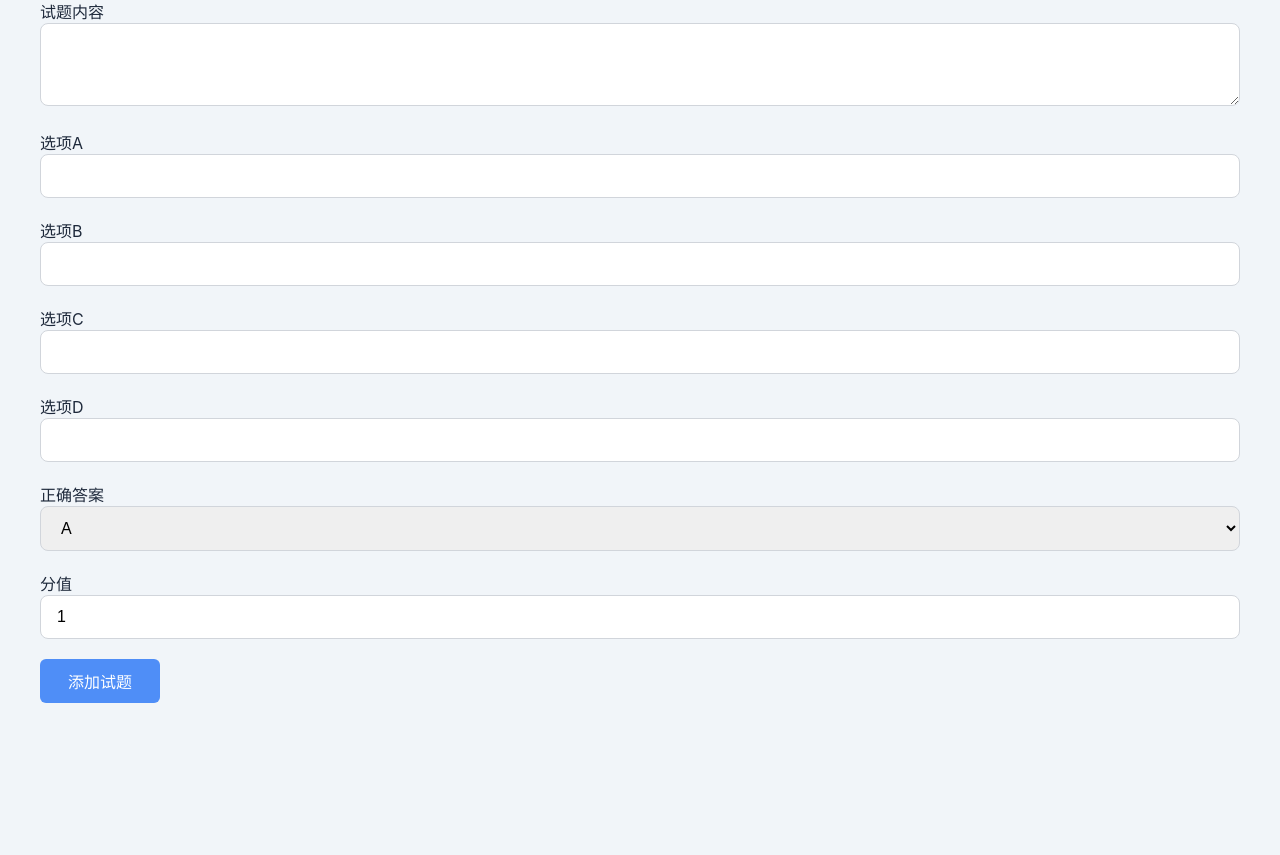
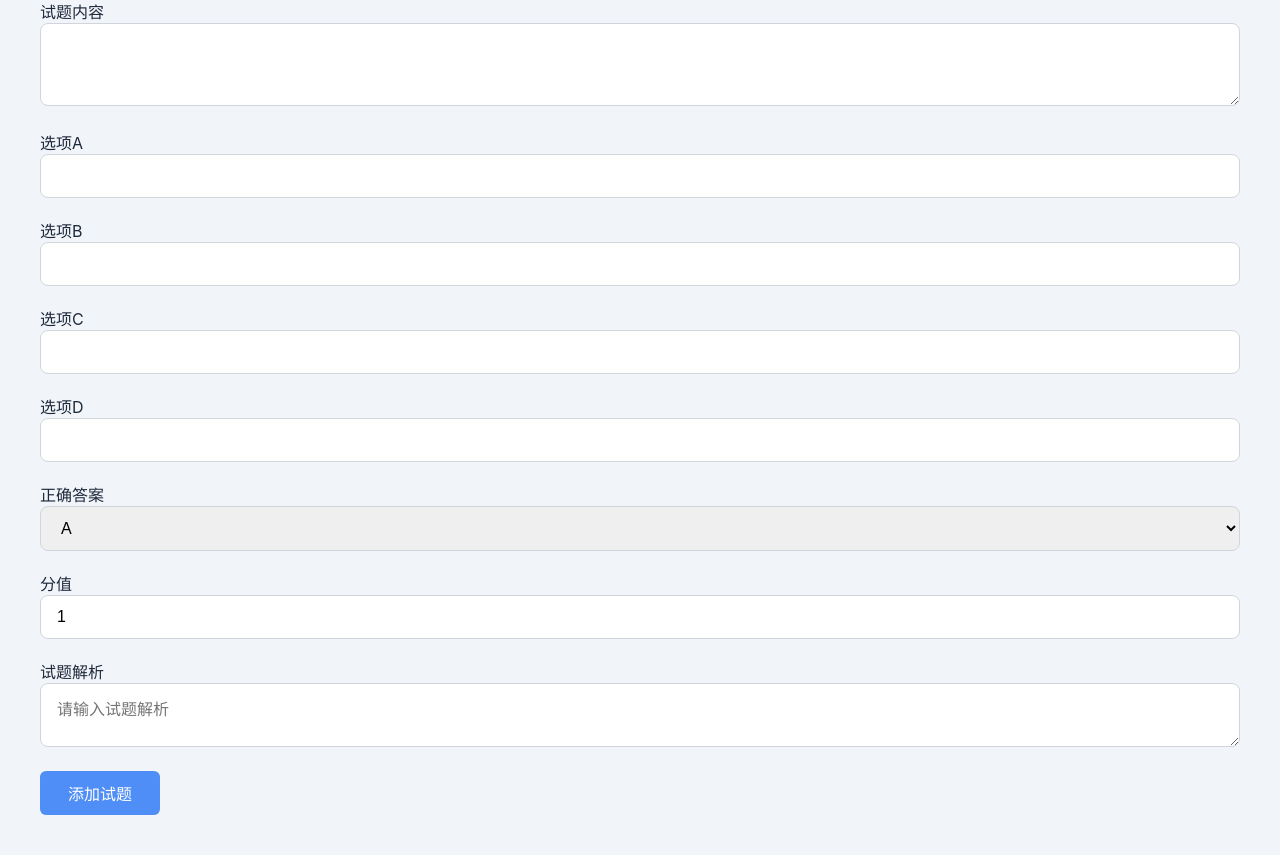
Before and after one commit to City-Empty/new-Software-System-Practice-, a Flask app: page /teacher/exam/1/add_question in a window 1280 px wide. Shown: the part 234-1089 px from the top of the page. Before the commit the page ends 937 px from the top, so only its background shows below. Run offline with Flask 3, Linux system fonts and the light colour scheme; a user stored in the database is signed in.

Commit message:
修改了教师模块试题添加/修改功能
1.现在试题添加部分能够添加具体的试题解析（同步到学生查看考试结果也能显示）
2.修正了试题修改编辑时无法正常添加（试题修改后生成新试题而非在原来的基础上修改）

```diff
--- a/main.py
+++ b/main.py
@@ -347,7 +347,7 @@ def view_questions(exam_id):
     return render_template('view_questions.html', exam=exam, questions=questions)
 
 
-# 添加试题
+# 添加/编辑试题
 @app.route('/teacher/exam/<int:exam_id>/add_question', methods=['GET', 'POST'])
 @login_required
 def add_question(exam_id):
@@ -355,6 +355,10 @@ def add_question(exam_id):
         abort(403)
 
     exam = Exam.query.get_or_404(exam_id)
+    question_id = request.args.get('question_id', type=int)
+    question = None
+    if question_id:
+        question = Question.query.filter_by(id=question_id, exam_id=exam_id).first_or_404()
 
     if request.method == 'POST':
         question_text = request.form['question_text']
@@ -364,6 +368,7 @@ def add_question(exam_id):
         option_d = request.form['option_d']
         correct_answer = request.form['correct_answer']
         score = int(request.form.get('score', 1))
+        explanation = request.form.get('explanation', '')
 
         options = {
             'A': option_a,
@@ -372,20 +377,30 @@ def add_question(exam_id):
             'D': option_d
         }
 
-        new_question = Question(
-            exam_id=exam_id,
-            question_text=question_text,
-            options=options,
-            correct_answer=correct_answer,
-            score=score
-        )
-        db.session.add(new_question)
-        db.session.commit()
-
-        flash('试题添加成功')
+        if question:  # 编辑
+            question.question_text = question_text
+            question.options = options
+            question.correct_answer = correct_answer
+            question.score = score
+            question.explanation = explanation
+            db.session.commit()
+            flash('试题编辑成功')
+        else:  # 新增
+            new_question = Question(
+                exam_id=exam_id,
+                question_text=question_text,
+                options=options,
+                correct_answer=correct_answer,
+                score=score,
+                explanation=explanation
+            )
+            db.session.add(new_question)
+            db.session.commit()
+            flash('试题添加成功')
         return redirect(url_for('view_questions', exam_id=exam_id))
 
-    return render_template('add_question.html', exam=exam)
+    # GET请求，渲染表单，若为编辑则传递question
+    return render_template('add_question.html', exam=exam, question=question)
 
 
 
@@ -497,7 +512,15 @@ def exam_result(result_id):
     if result.user_id != current_user.id:
         abort(403)
     total_score = result.total_possible_score  # 获取总分
-    return render_template('exam_result.html', result=result ,exam=exam,total_score=total_score)
+
+    # 获取所有试题
+    questions = Question.query.filter_by(exam_id=exam.id).all()
+    # 获取学生作答
+    # 假设ExamResult表有字段存储学生答案（如answer_json），否则这里无法显示学生作答
+    # 这里假设没有存储学生答案，暂时无法显示学生作答，仅显示正确答案和解析
+    # 如需支持学生作答回显，请在ExamResult中增加answer_json字段并在提交考试时保存
+
+    return render_template('exam_result.html', result=result, exam=exam, total_score=total_score, questions=questions)
 
 
 # 学生学习进度
@@ -522,12 +545,12 @@ def student_courses():
     if current_user.role != 'student':
         abort(403)
     courses = current_user.enrolled_courses
-    # 构建 results_map
+    # 构建 results_map，key为(exam.id, user_id)
     results_map = {}
     exam_results = ExamResult.query.filter_by(user_id=current_user.id).all()
     for result in exam_results:
-        results_map[(result.exam_id, current_user.id)] = result
-    return render_template('student_courses.html', courses=courses, results_map=results_map)
+        results_map[(result.exam_id, result.user_id)] = result
+    return render_template('student_courses.html', courses=courses, results_map=results_map, current_user=current_user)
 
 
 @app.route('/student/exams')
--- a/models.py
+++ b/models.py
@@ -53,6 +53,7 @@ class Question(db.Model):
     options = db.Column(db.JSON, nullable=False)  # 存储选项的JSON字段
     correct_answer = db.Column(db.String(10), nullable=False)  # 正确答案
     score = db.Column(db.Integer, default=1)  # 试题分值
+    explanation = db.Column(db.Text)  # 新增：试题解析
 
 
 class ExamResult(db.Model):
--- a/templates/add_question.html
+++ b/templates/add_question.html
@@ -1,47 +1,51 @@
 {% extends "base.html" %}
 
-{% block title %}添加试题 - {{ exam.title }}{% endblock %}
+{% block title %}{{ question and '编辑试题' or '添加试题' }} - {{ exam.title }}{% endblock %}
 
 {% block content %}
-<h2>添加试题 - {{ exam.title }}</h2>
+<h2>{{ question and '编辑试题' or '添加试题' }} - {{ exam.title }}</h2>
 <p>请填写试题内容和选项</p>
 
-<form method="POST" action="{{ url_for('add_question', exam_id=exam.id) }}">
+<form method="POST" action="{{ url_for('add_question', exam_id=exam.id, question_id=question.id if question) }}">
     <div class="form-group">
         <label for="question_text">试题内容</label>
-        <textarea id="question_text" name="question_text" class="form-control" rows="3" required></textarea>
+        <textarea id="question_text" name="question_text" class="form-control" rows="3" required>{{ question.question_text if question else '' }}</textarea>
     </div>
     <div class="form-group">
         <label for="option_a">选项A</label>
-        <input type="text" id="option_a" name="option_a" class="form-control" required>
+        <input type="text" id="option_a" name="option_a" class="form-control" required value="{{ question.options['A'] if question else '' }}">
     </div>
     <div class="form-group">
         <label for="option_b">选项B</label>
-        <input type="text" id="option_b" name="option_b" class="form-control" required>
+        <input type="text" id="option_b" name="option_b" class="form-control" required value="{{ question.options['B'] if question else '' }}">
     </div>
     <div class="form-group">
         <label for="option_c">选项C</label>
-        <input type="text" id="option_c" name="option_c" class="form-control" required>
+        <input type="text" id="option_c" name="option_c" class="form-control" required value="{{ question.options['C'] if question else '' }}">
     </div>
     <div class="form-group">
         <label for="option_d">选项D</label>
-        <input type="text" id="option_d" name="option_d" class="form-control" required>
+        <input type="text" id="option_d" name="option_d" class="form-control" required value="{{ question.options['D'] if question else '' }}">
     </div>
     <div class="form-group">
         <label for="correct_answer">正确答案</label>
         <select id="correct_answer" name="correct_answer" class="form-control" required>
-            <option value="A">A</option>
-            <option value="B">B</option>
-            <option value="C">C</option>
-            <option value="D">D</option>
+            <option value="A" {% if question and question.correct_answer == 'A' %}selected{% endif %}>A</option>
+            <option value="B" {% if question and question.correct_answer == 'B' %}selected{% endif %}>B</option>
+            <option value="C" {% if question and question.correct_answer == 'C' %}selected{% endif %}>C</option>
+            <option value="D" {% if question and question.correct_answer == 'D' %}selected{% endif %}>D</option>
         </select>
     </div>
     <div class="form-group">
         <label for="score">分值</label>
-        <input type="number" id="score" name="score" class="form-control" value="1" min="1" required>
+        <input type="number" id="score" name="score" class="form-control" value="{{ question.score if question else 1 }}" min="1" required>
+    </div>
+    <div class="form-group">
+        <label for="explanation">试题解析</label>
+        <textarea id="explanation" name="explanation" class="form-control" rows="2" placeholder="请输入试题解析">{{ question.explanation if question else '' }}</textarea>
     </div>
     <div class="form-group text-center">
-        <button type="submit" class="btn">添加试题</button>
+        <button type="submit" class="btn">{{ question and '保存修改' or '添加试题' }}</button>
     </div>
 </form>
 {% endblock %}
```
Also changed, not shown: templates/exam_result.html (+37 -25 lines), instance/eduhub.db, 2 other files.
